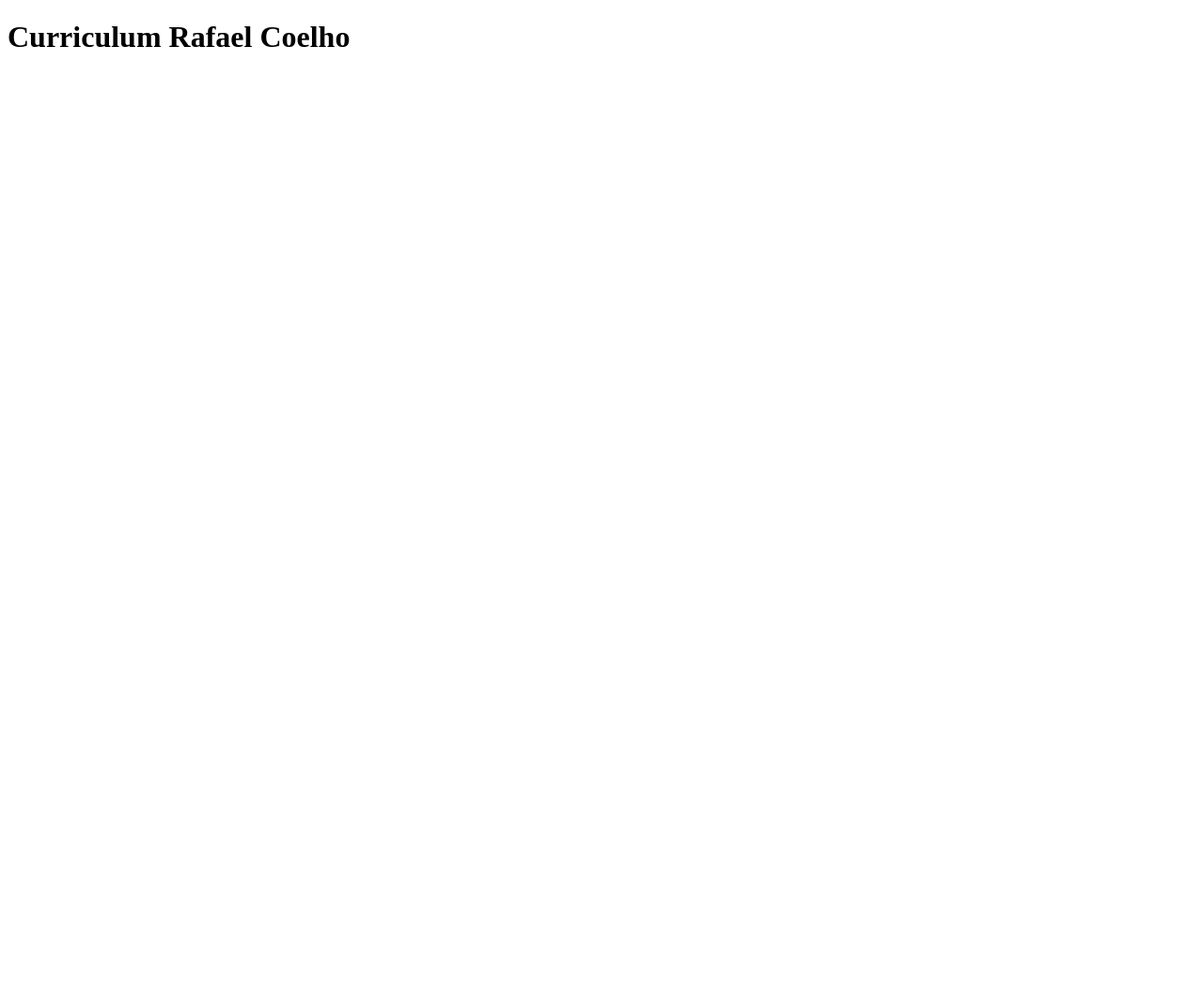
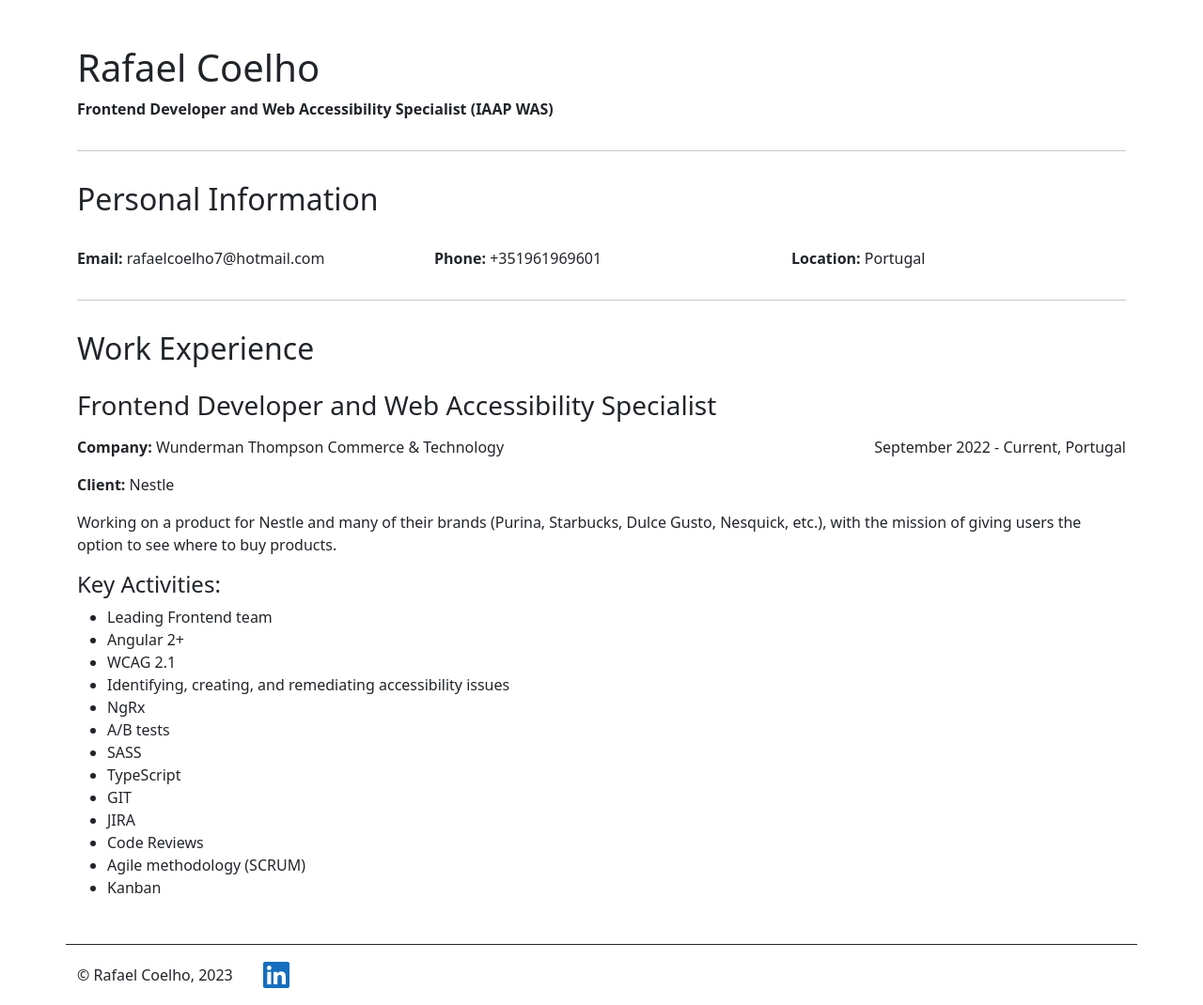
Before and after one commit to rafaelcoelhoo/about-me, a plain HTML site: page index.html in a window 1280 px wide. Shown: the whole page at 94% size. Before the commit the page ends 800 px from the top, so only its background shows below. Drawn offline with nearby package versions, Linux system fonts and the light colour scheme.

Commit message:
Add first Work Experience

```diff
--- /dev/null
+++ b/index.css
@@ -0,0 +1,4 @@
+hr {
+    margin-top: 2rem !important;
+    margin-bottom: 2rem !important;
+}
--- a/index.html
+++ b/index.html
@@ -3,10 +3,79 @@
 <head>
     <meta charset="UTF-8">
     <title>Curriculum Rafael Coelho</title>
+    <link href="https://cdn.jsdelivr.net/npm/bootstrap@5.0.2/dist/css/bootstrap.min.css" rel="stylesheet" integrity="sha384-EVSTQN3/azprG1Anm3QDgpJLIm9Nao0Yz1ztcQTwFspd3yD65VohhpuuCOmLASjC" crossorigin="anonymous">
+    <script src="https://cdn.jsdelivr.net/npm/bootstrap@5.0.2/dist/js/bootstrap.bundle.min.js" integrity="sha384-MrcW6ZMFYlzcLA8Nl+NtUVF0sA7MsXsP1UyJoMp4YLEuNSfAP+JcXn/tWtIaxVXM" crossorigin="anonymous"></script>
+    <link rel="stylesheet" href="index.css">
 </head>
 <body>
 <main>
-    <h1>Curriculum Rafael Coelho</h1>
+    <div class="container mt-5">
+        <h1>Rafael Coelho</h1>
+        <strong>Frontend Developer and Web Accessibility Specialist (IAAP WAS)</strong>
+        <hr>
+        <h2>Personal Information</h2>
+        <div class="row mt-3 mb-3 gy-3">
+            <div class="col-sm-6 col-md-4">
+                <strong>Email:</strong>
+                <span>rafaelcoelho7@hotmail.com</span>
+            </div>
+            <div class="col-sm-6 col-md-4">
+                <strong>Phone:</strong>
+                <span>+351961969601</span>
+            </div>
+            <div class="col-sm-6 col-md-4">
+                <strong>Location:</strong>
+                <span>Portugal</span>
+            </div>
+        </div>
+        <hr>
+        <h2>Work Experience</h2>
+        <h3 class="mt-4 mb-3">Frontend Developer and Web Accessibility Specialist</h3>
+        <div class="row gy-3">
+            <div class="col-sm-6 ">
+                <strong>Company:</strong>
+                <span>Wunderman Thompson Commerce & Technology</span>
+            </div>
+            <div class="col-sm-6 d-sm-flex justify-content-end">
+                <span>September 2022 - Current, Portugal</span>
+            </div>
+        </div>
+        <div class="col-sm-6 mt-3 mb-3">
+            <strong>Client:</strong>
+            <span>Nestle</span>
+        </div>
+        <p>Working on a product for Nestle and many of their brands (Purina, Starbucks, Dulce Gusto, Nesquick, etc.), with the mission of giving users the option to see where to buy products.</p>
+        <h4>Key Activities:</h4>
+        <ul>
+            <li>Leading Frontend team</li>
+            <li>Angular 2+</li>
+            <li>WCAG 2.1</li>
+            <li>Identifying, creating, and remediating accessibility issues</li>
+            <li>NgRx</li>
+            <li>A/B tests</li>
+            <li>SASS</li>
+            <li>TypeScript</li>
+            <li>GIT</li>
+            <li>JIRA</li>
+            <li>Code Reviews</li>
+            <li>Agile methodology (SCRUM)</li>
+            <li>Kanban</li>
+            </ul>
+    </div>
+
 </main>
+<footer class="container border-top border-dark mt-5 pt-3">
+    <div class="d-flex align-items-center">
+        <p>© Rafael Coelho, 2023</p>
+        <p>
+            <a href="https://www.linkedin.com/in/rafael-coelho-446869110/" rel="me" class="ms-3 p-3">
+                <svg xmlns="http://www.w3.org/2000/svg" height="2rem" viewBox="0 0 448 512" aria-hidden="true"><!--! Font Awesome Free 6.4.2 by @fontawesome - https://fontawesome.com License - https://fontawesome.com/license (Commercial License) Copyright 2023 Fonticons, Inc. --><path fill="#166EBE" d="M416 32H31.9C14.3 32 0 46.5 0 64.3v383.4C0 465.5 14.3 480 31.9 480H416c17.6 0 32-14.5 32-32.3V64.3c0-17.8-14.4-32.3-32-32.3zM135.4 416H69V202.2h66.5V416zm-33.2-243c-21.3 0-38.5-17.3-38.5-38.5S80.9 96 102.2 96c21.2 0 38.5 17.3 38.5 38.5 0 21.3-17.2 38.5-38.5 38.5zm282.1 243h-66.4V312c0-24.8-.5-56.7-34.5-56.7-34.6 0-39.9 27-39.9 54.9V416h-66.4V202.2h63.7v29.2h.9c8.9-16.8 30.6-34.5 62.9-34.5 67.2 0 79.7 44.3 79.7 101.9V416z"/></svg>
+                <span class="visually-hidden">
+                  LinkedIn: Rafael Coelho
+                </span>
+            </a>
+        </p>
+    </div>
+</footer>
 </body>
 </html>
```
